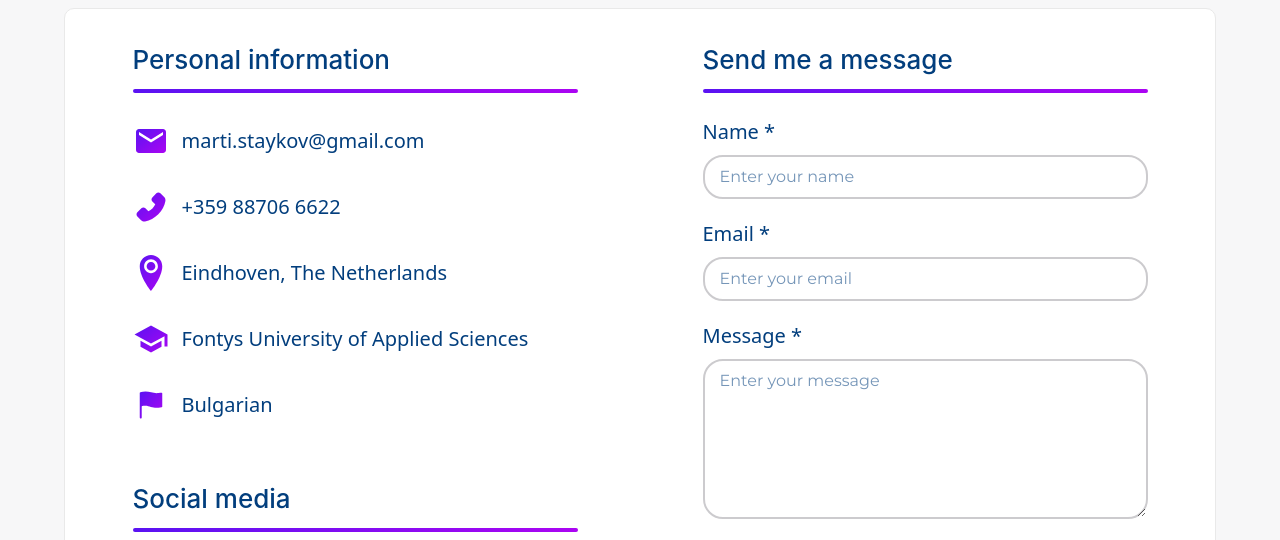
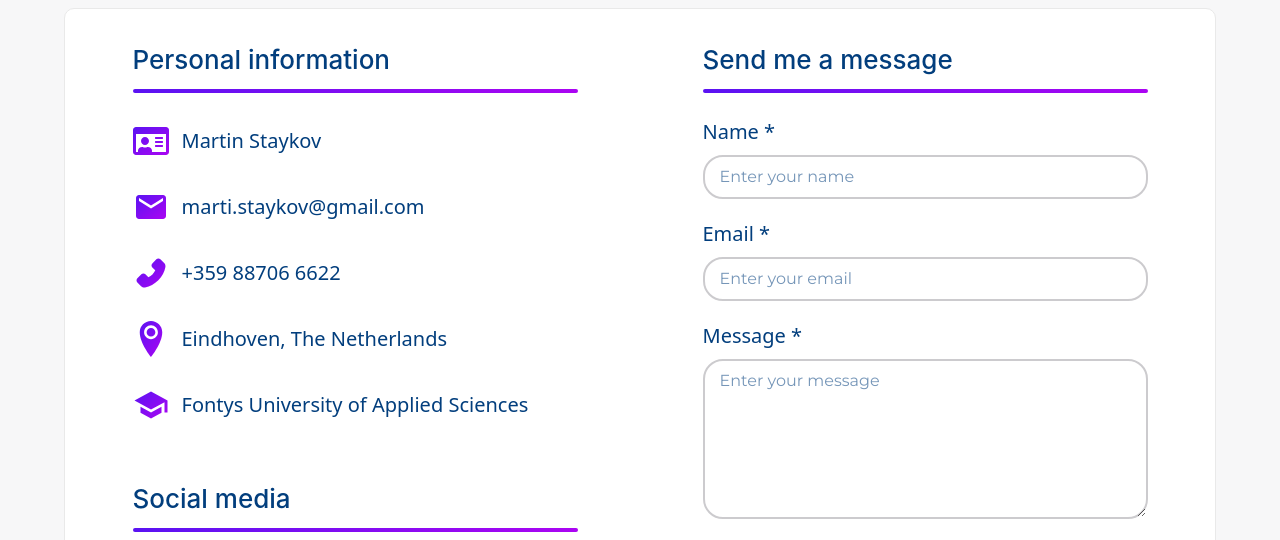
Before and after one commit to TinStay/Portfolio, a Gatsby site: page /contact in a window 1280 px wide. Shown: the part 182-722 px from the top of the page. Built offline with nearby package versions, Linux system fonts and the light colour scheme; Gatsby itself is replaced by a stand-in of ours; a web font is replaced by a local one.

Commit message:
Add name to contact

```diff
--- a/src/components/Icons/TechIcon.js
+++ b/src/components/Icons/TechIcon.js
@@ -1,5 +1,4 @@
 import React from "react"
-import { IconContext } from "react-icons"
 import { SiReactrouter, SiGraphql, SiNetlify, SiNextDotJs } from "react-icons/si"
 
 import { OverlayTrigger, Tooltip } from "react-bootstrap"
--- a/src/pages/contact.js
+++ b/src/pages/contact.js
@@ -2,18 +2,14 @@ import React from "react"
 import Layout from "../components/layout"
 import SEO from "../components/seo"
 
-import { IconContext } from "react-icons"
-
 import { MdEmail, MdSchool } from "react-icons/md"
 import { AiFillPhone } from "react-icons/ai"
 import { ImLocation2 } from "react-icons/im"
-import { FaGithub, FaFacebookSquare, FaFlag } from "react-icons/fa"
+import { FaGithub, FaFacebookSquare, FaRegIdCard } from "react-icons/fa"
 import { GrLinkedin } from "react-icons/gr"
-import { IoIosFlag } from "react-icons/io"
 
 import Slide from "react-reveal/Slide"
 import Fade from "react-reveal/Fade"
-import Pulse from "react-reveal/Pulse"
 
 const Contact = () => {
   return (
@@ -31,6 +27,15 @@ const Contact = () => {
                 <div className="contact-info-details">
                   <Slide bottom cascade>
                     <div class="personal-info mb-5">
+                    <div className="contact-info-row d-flex mb-4  ">
+                        <div>
+                          <FaRegIdCard
+                            className="contact-info-icon"
+                            style={{ fill: "url(#purple-gradient)" }}
+                          />
+                        </div>
+                        <p className="center-vertically">Martin Staykov</p>
+                      </div>
                       <div className="contact-info-row d-flex mb-4  ">
                         <svg width="0" height="0">
                           <linearGradient
@@ -89,15 +94,7 @@ const Contact = () => {
                         </p>
                       </div>
 
-                      <div className="contact-info-row d-flex mb-4  ">
-                        <div>
-                          <IoIosFlag
-                            className="contact-info-icon"
-                            style={{ fill: "url(#purple-gradient)" }}
-                          />
-                        </div>
-                        <p className="center-vertically">Bulgarian</p>
-                      </div>
+
                     </div>
                   </Slide>
 
--- a/src/pages/index.js
+++ b/src/pages/index.js
@@ -1,7 +1,7 @@
-import React, { useEffect } from "react"
+import React from "react"
 import Layout from "../components/layout"
 import SEO from "../components/seo"
-import { Link, graphql, useStaticQuery } from "gatsby"
+import { Link, graphql } from "gatsby"
 import Img from "gatsby-image"
 import TechIcon from "../components/Icons/TechIcon"
 import CV from "../static/Martin Staykov CV.pdf"
```
